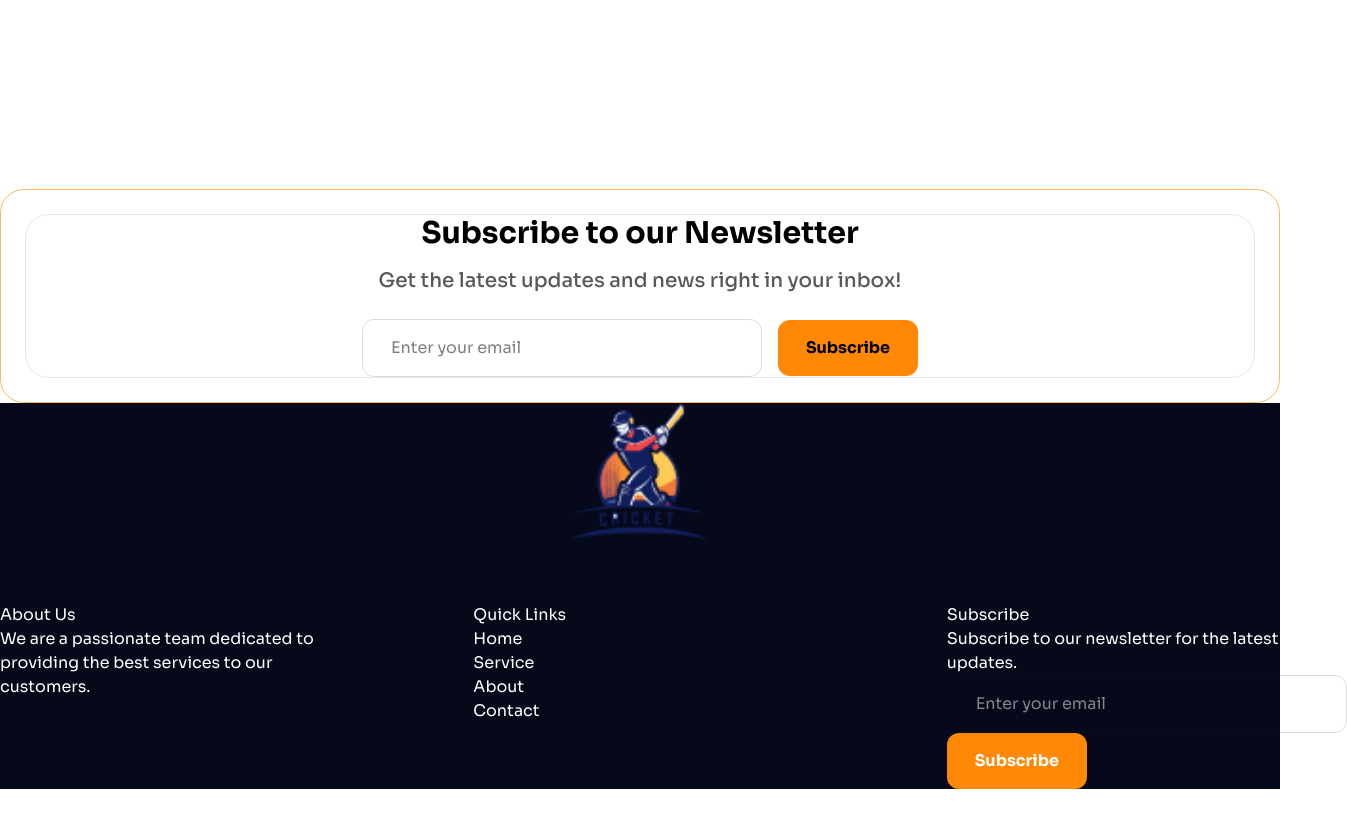
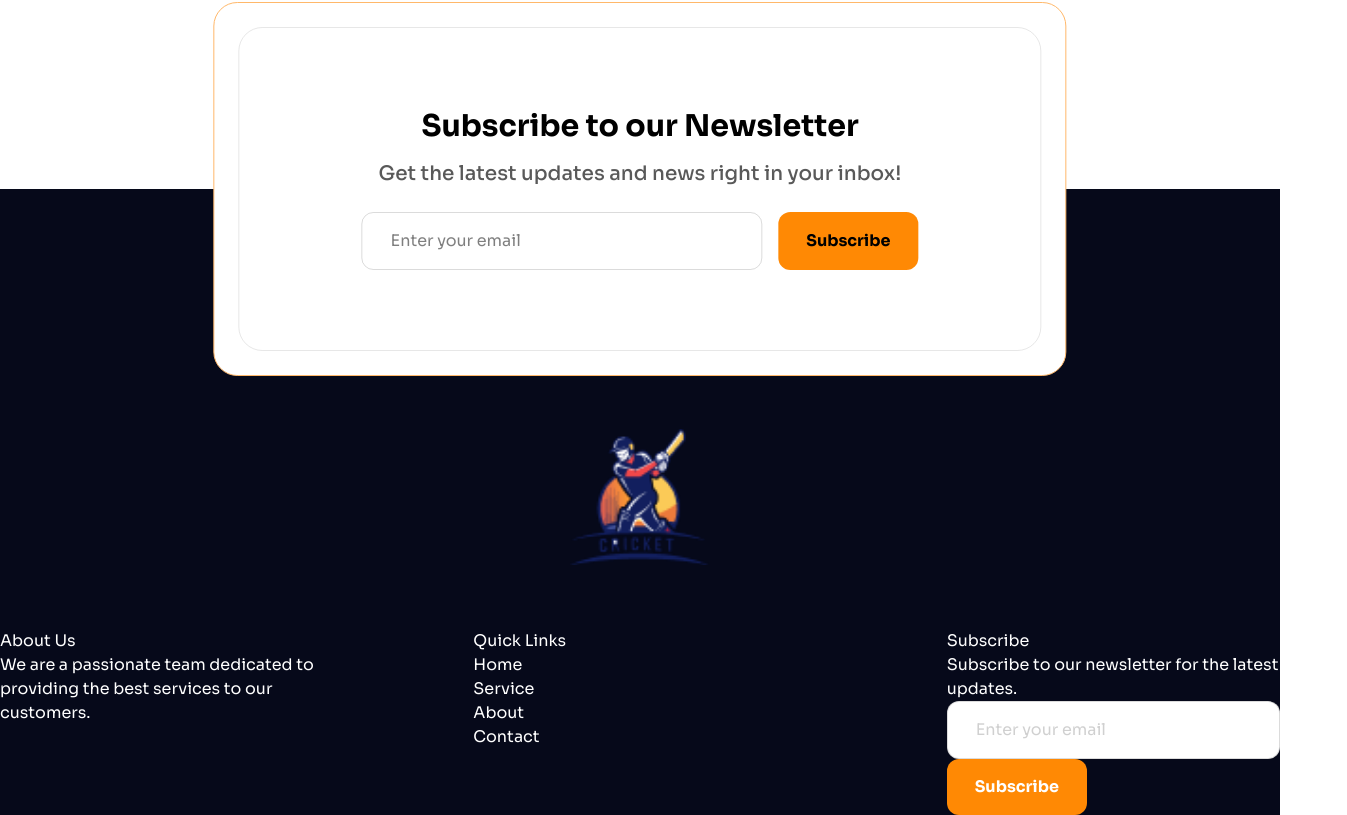
Before and after one commit to Shafkatahmad/mi7-mo43-B10A7-Dream-xi, a React (Vite) app: page / in a window 1280 px wide. Shown: the part 1973-2788 px from the top of the page, 1347 px wide, since content can reach past the window. Before the commit the page ends 2762 px from the top, so only its background shows below. Built offline with nearby package versions, Linux system fonts and the light colour scheme.

Commit message:
footer floated

```diff
--- a/src/Components/Footer/Footer.jsx
+++ b/src/Components/Footer/Footer.jsx
@@ -4,7 +4,7 @@ const Footer = () => {
   return (
     <div className='flex flex-col items-center gap-16 bg-[#06091A] text-white'>
       <figure>
-        <img className='w-35' src={logo} alt="" />
+        <img className='w-35 mt-60' src={logo} alt="" />
       </figure>
       <div className='max-w-330 mx-auto md:grid md:grid-cols-3 md:justify-between gap-35'>
         <div>
@@ -24,7 +24,7 @@ const Footer = () => {
           <h4>Subscribe</h4>
           <p>Subscribe to our newsletter for the latest updates.</p>
           <div>
-            <input className='w-100 rounded-xl border border-[#131313]/15 px-7 py-4' type="email" placeholder='Enter your email' />
+            <input className='w-full text-[#131313]/40 rounded-xl border border-[#131313]/15 px-7 py-4 bg-white' type="email" placeholder='Enter your email' />
           <button className='font-bold rounded-xl bg-orange-400 px-7 py-4'>Subscribe</button>
           </div>
         </div>
--- a/src/Components/Footer/Newsletter.jsx
+++ b/src/Components/Footer/Newsletter.jsx
@@ -2,12 +2,12 @@ import React from 'react';
 
 const Newsletter = () => {
   return (
-    <div className='max-w-335 mx-auto p-6 border border-orange-300 rounded-3xl'>
-      <div className=' text-center border border-[#131313]/10 rounded-3xl'>
+    <div className='absolute z-10 bg-white -translate-y-1/2 left-1/2 -translate-1/2 md:w-2/3 mx-auto p-6 border border-orange-300 rounded-3xl'>
+      <div className=' text-center border border-[#131313]/10 rounded-3xl py-20'>
       <h3 className='text-3xl font-bold mb-4'>Subscribe to our Newsletter</h3>
       <p className='text-xl font-medium text-[#131313]/70 mb-6'>Get the latest updates and news right in your inbox!</p>
-      <div>
-        <input className='w-100 rounded-xl border border-[#131313]/15 px-7 py-4 mr-4' type="email" placeholder='Enter your email' />
+      <div className='flex flex-col md:flex-row lg:flex-row justify-center'>
+        <input className='md:w-2/4 rounded-xl border border-[#131313]/15 ps-7 py-4 mr-4' type="email" placeholder='Enter your email' />
         <button className='font-bold rounded-xl bg-orange-400 px-7 py-4'>Subscribe</button>
       </div>
     </div>
--- a/src/Components/FooterContainer/FooterContainer.jsx
+++ b/src/Components/FooterContainer/FooterContainer.jsx
@@ -3,7 +3,7 @@ import Footer from '../Footer/Footer';
 
 const FooterContainer = () => {
   return (
-    <div>
+    <div className='relative'>
       <Newsletter></Newsletter>
       <Footer></Footer>
     </div>
```
